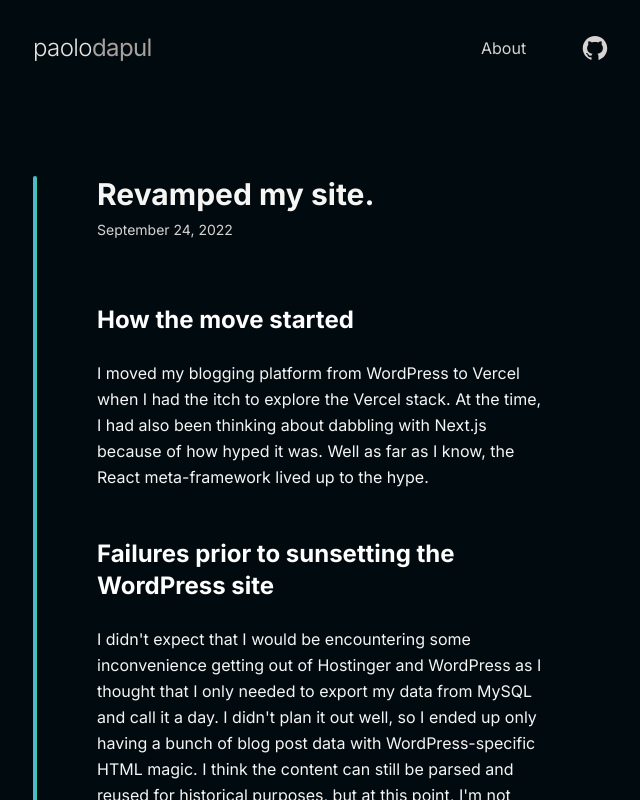
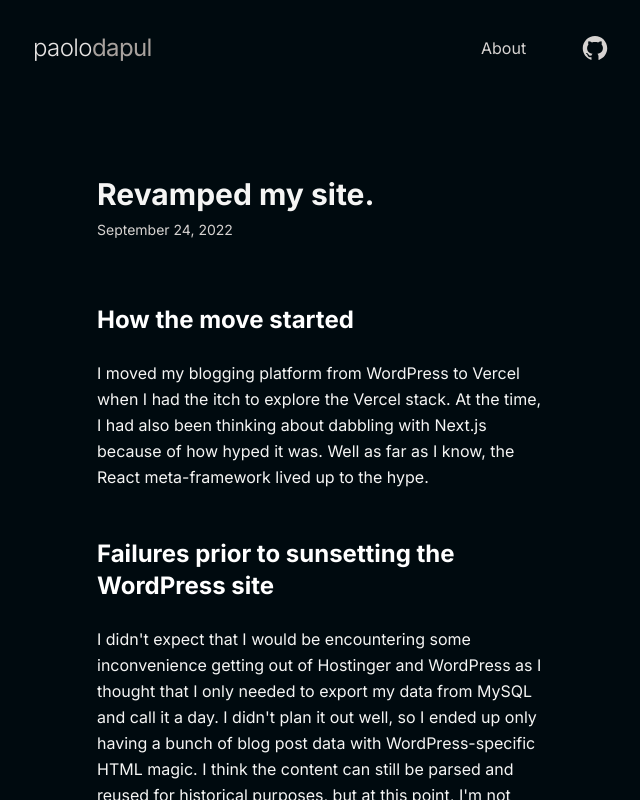
Before and after one commit to paolodapul/paolodapuldotnet, a Next.js app: page /blog/revamp in a window 1280 px wide. Shown: the top 800 px of the page, without its empty margins (319-959 px from the left). Built offline with nearby package versions, Linux system fonts and the light colour scheme.

Commit message:
Remove side border

```diff
--- a/components/Post.js
+++ b/components/Post.js
@@ -3,7 +3,6 @@
 export default function Post({ post }) {
   return (
     <div className="mb-12 relative">
-      <div className="-ml-16 bg-gradient-to-r from-blue-400 to-emerald-400 w-1 h-full rounded-md absolute"></div>
       <Link href={`/blog/${post.slug}`}>
         <a>
           <h1 className="text-stone-100 font-bold text-3xl mb-2 leading-9 tracking-normal">
--- a/pages/blog/[slug].js
+++ b/pages/blog/[slug].js
@@ -24,7 +24,6 @@
 export default function PostPage({ frontMatter: { title, date }, content }) {
   return (
     <div id="post-page" className="-ml-16 pl-16 relative">
-      <div className="-ml-16 bg-gradient-to-r from-blue-400 to-emerald-400 w-1 h-full rounded-md absolute"></div>
       <h1 className="text-stone-100 font-bold tracking-normal text-3xl mb-2">
         {title}
       </h1>
```
